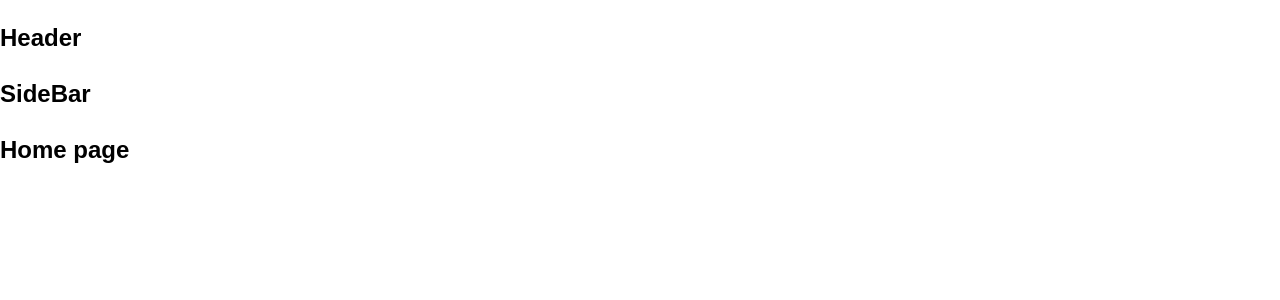
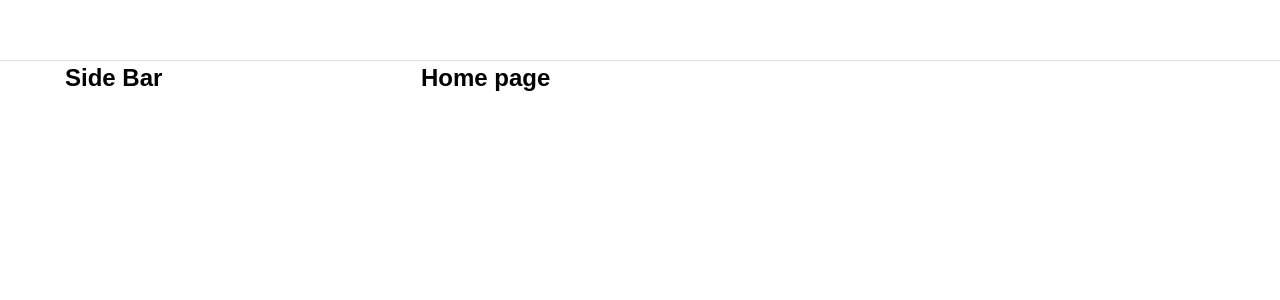
Before and after one commit to duyhp-fpt/tiktok-ui, a React (Create React App) app: page / in a window 1280 px wide. Shown: the top 300 px of the page. Built offline with nearby package versions, Linux system fonts and the light colour scheme; a web font is replaced by a local one.

Commit message:
set up defaultLayout

```diff
--- a/package.json
+++ b/package.json
@@ -6,6 +6,7 @@
     "@testing-library/jest-dom": "^5.16.5",
     "@testing-library/react": "^13.4.0",
     "@testing-library/user-event": "^13.5.0",
+    "classnames": "^2.3.2",
     "normalize.css": "^8.0.1",
     "react": "^18.2.0",
     "react-dom": "^18.2.0",
--- a/src/components/GlobalStyles/GlobalStyles.scss
+++ b/src/components/GlobalStyles/GlobalStyles.scss
@@ -3,9 +3,14 @@
 
 :root {
     --primary: #fe2c55;
+
+    --default-layout-header-height: 60px;
+    --default-layout-width: 1150px;
 }
 
 *{
+    margin: 0;
+    padding: 0;
     box-sizing: border-box;
 }
 
--- /dev/null
+++ b/src/components/Layout/DefaultLayout/DefaultLayout.module.scss
@@ -0,0 +1,14 @@
+.wrapper {
+    display: flex;
+    flex-direction: column;
+    align-items: center;
+}
+
+.container {
+    width: var(--default-layout-width, 1150px);
+    display: flex;
+}
+
+.content{
+    flex: 1
+}
--- /dev/null
+++ b/src/components/Layout/DefaultLayout/SideBar/SideBar.module.scss
@@ -0,0 +1,4 @@
+.wrapper {
+    width: 356px;
+
+}
--- a/src/components/Layout/DefaultLayout/SideBar/index.js
+++ b/src/components/Layout/DefaultLayout/SideBar/index.js
@@ -1,5 +1,13 @@
+import classNames from "classnames/bind";
+import styles from './SideBar.module.scss'
+
+const cx = classNames.bind(styles)
+
 function SideBar() {
-    return <h2>SideBar</h2>
+    return <aside className={cx('wrapper')}>
+        <h2>Side Bar</h2>
+    </aside>
+
 }
 
 export default SideBar;
--- a/src/components/Layout/DefaultLayout/index.js
+++ b/src/components/Layout/DefaultLayout/index.js
@@ -1,13 +1,17 @@
 import Header from "~/components/Layout/components/Header";
 import SideBar from "./SideBar";
+import classNames from "classnames/bind";
+import styles from './DefaultLayout.module.scss'
+
+const cx = classNames.bind(styles)
 
 function DefaultLayout({children}) {
     return (
-        <div>
+        <div className={cx('wrapper')}>
             <Header />
-            <div className="container">
+            <div className={cx('container')}>
                 <SideBar />
-                <div className="content">{children}</div>
+                <div className={cx('content')}>{children}</div>
             </div>
         </div>
      );
--- a/src/components/Layout/HeaderOnly/index.js
+++ b/src/components/Layout/HeaderOnly/index.js
@@ -1,6 +1,6 @@
 import Header from "~/components/Layout/components/Header";
 
-function DefaultLayout({children}) {
+function HeaderOnly({children}) {
     return (
         <div>
             <Header />
@@ -11,4 +11,4 @@
      );
 }
 
-export default DefaultLayout;
+export default HeaderOnly;
--- /dev/null
+++ b/src/components/Layout/components/Header/Header.module.scss
@@ -0,0 +1,12 @@
+.wrapper {
+    width: 100%;
+    height: var(--default-layout-header-height, 60px);
+    box-shadow: 0px 1px 1px rgb(0 0 0 / 12%);
+    display: flex;
+    justify-content: center;
+}
+
+.inner {
+    height: 100%;
+    width: var(--default-layout-width, 1150px);
+}
--- a/src/components/Layout/components/Header/index.js
+++ b/src/components/Layout/components/Header/index.js
@@ -1,5 +1,14 @@
+import styles from './Header.module.scss'
+import classNames from 'classnames/bind';
+
+const cx = classNames.bind(styles)
 function Header() {
-    return <h2>Header</h2>
+    return <header className={cx('wrapper')}>
+        <div className={cx('inner')}>
+            {/* {logo} */}
+            {/* {search} */}
+        </div>
+    </header>
 }
 
 export default Header;
```
Also changed, not shown: 1 other file (tests, documents, lock files or other folders).
